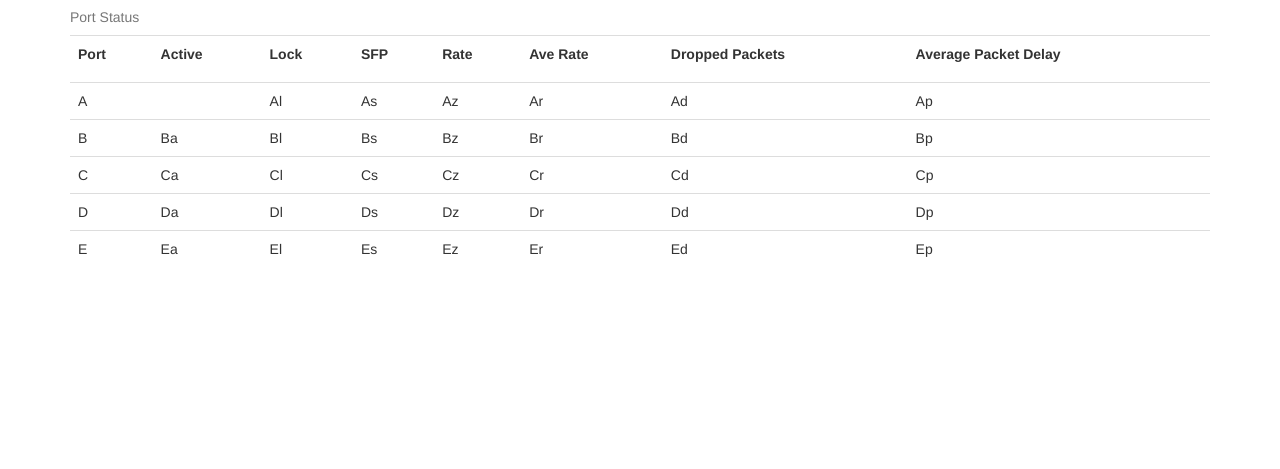
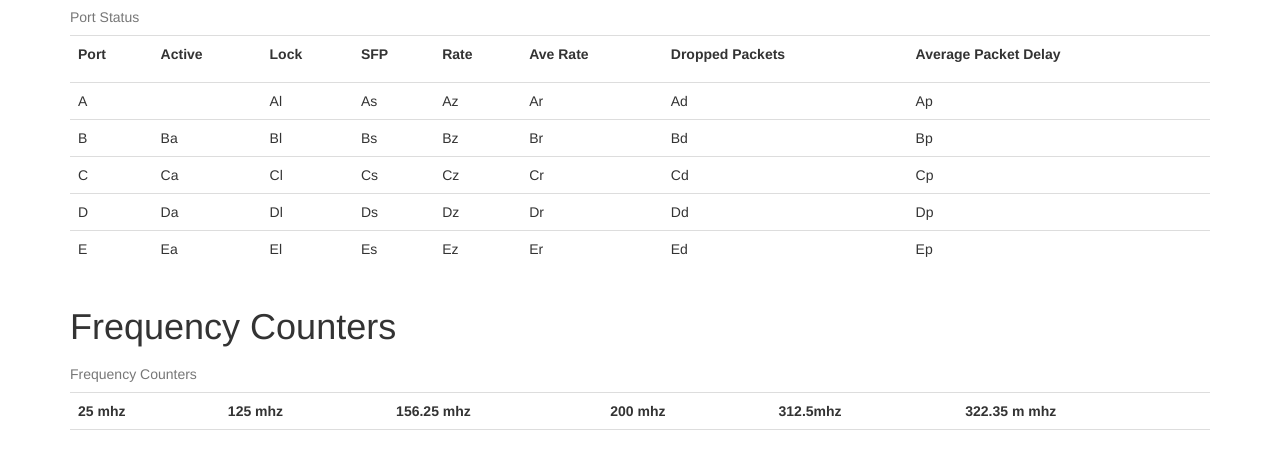
Before and after one commit to anoddone/lb_reg, a Flask app: page /status in a window 1280 px wide. Shown: the part 143-612 px from the top of the page. Run offline with Flask 2, Linux system fonts and the light colour scheme; lists and menus that the app fills with data are empty; parts of the project's set-up code (start-up, migrations or seed data) failed here and were passed over; some libraries are stand-ins or nearby versions.

Commit message:
Frequency Counters

```diff
--- a/lb_reg/app_flask.py
+++ b/lb_reg/app_flask.py
@@ -242,6 +242,8 @@ def create_app():
             socketio.emit('portstatus', port_obj, namespace='/dd')
             data = json.dumps(sysReg.read_all(serial, ["date_code","temperature"]))
             socketio.emit('update_system', data, namespace='/dd')
+            data = json.dumps(sysReg.freq_counter(serial))
+            socketio.emit('update_system', data, namespace='/dd')
 
         print "run socketio"
         socketio.run(app, port=int(cfg["port"]) )
--- a/lb_reg/templates/status_table.html
+++ b/lb_reg/templates/status_table.html
@@ -68,6 +68,31 @@
     <td id="Eaverate">Er</td>
     <td id="Edropped">Ed</td>
     <td id ="Eavedelay">Ep</td>
+    </tr>
+    </tbody>
+</table>
+</div >
+<div class="container">
+
+<h1>Frequency Counters</h1>
+<table id="ports" class="table table-hover">
+    <caption>Frequency Counters</caption>
+    <tbody>
+    <tr>
+    <th>25 mhz</th>
+    <th>125 mhz</th>
+    <th>156.25 mhz</th>
+    <th>200 mhz</th>
+    <th>312.5mhz</th>
+    <th>322.35 m mhz</th>
+    </tr>
+    <tr>
+    <td id="fcnt25"></td>
+    <td id="fcnt125"></td>
+    <td id="fcnt156_25"></td>
+    <td id="fcnt200"></td>
+    <td id="fcnt312_5"></td>
+    <td id="fcnt322_25"></td>
     </tr>
     </tbody>
 </table>
```
Also changed, not shown: lb_reg/system_reg.py (+11 -6 lines).
